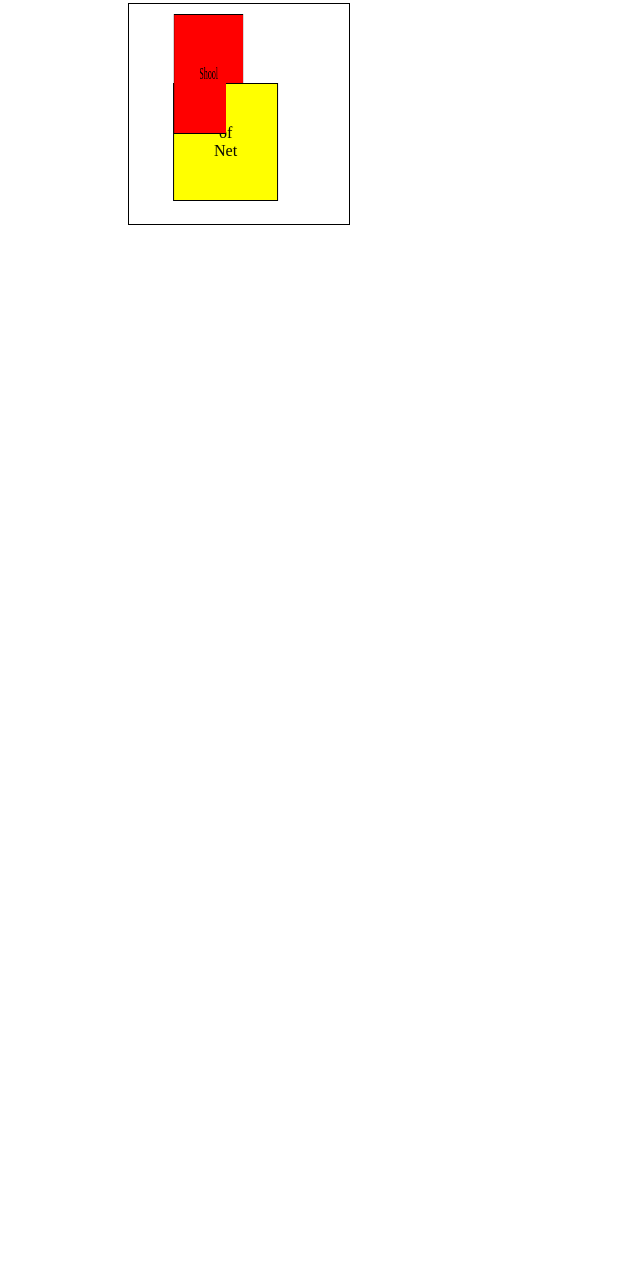
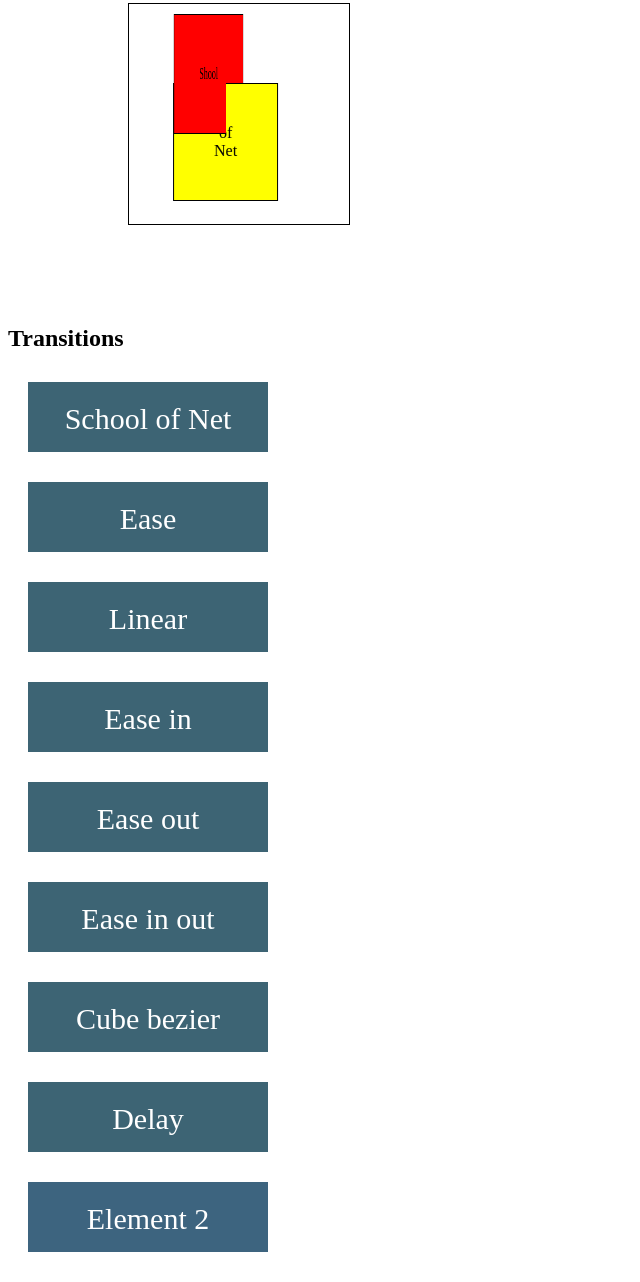
Before and after one commit to marcos-silva-rodrigues/web-vanilla, a plain HTML site: page css3/index.html in a window 1280 px wide. Shown: the part 4572-5854 px from the top of the page, without its empty margins (0-640 px from the left). Before the commit the page ends 4897 px from the top, so only its background shows below. Drawn offline with Linux system fonts and the light colour scheme; files whose address does not match are found by name; a web font is replaced by a local one.

Commit message:
feat(css3): transitions

```diff
--- a/css3/css/index.css
+++ b/css3/css/index.css
@@ -5,6 +5,7 @@
 @import url(font-and-text.css);
 @import url(2d.css);
 @import url(3d.css);
+@import url(transition.css);
 
 .section-example {
   text-align: center;
--- /dev/null
+++ b/css3/css/transition.css
@@ -0,0 +1,70 @@
+.element1 {
+  width: 200px;
+  height: 30px;
+  padding: 20px;
+  text-align: center;
+  font-size: 30px;
+  background-color: #3D6474;
+  color: white;
+  -webkit-transition: background-color 2s, width 3s;
+  transition: background-color 2s, width 3s;
+}
+
+.transitions1 {
+  -webkit-animation-timing-function: ease;
+  transition-timing-function: ease;
+}
+
+.transitions2 {
+  -webkit-animation-timing-function: linear;
+  transition-timing-function: linear;
+}
+
+.transitions3 {
+  -webkit-animation-timing-function: ease-in;
+  transition-timing-function: ease-in;
+}
+
+.transitions4 {
+  -webkit-animation-timing-function: ease-out;
+  transition-timing-function: ease-out;
+}
+
+.transitions5 {
+  -webkit-animation-timing-function: ease-in-out;
+  transition-timing-function: ease-in-out;
+}
+
+.transitions6 {
+  -webkit-animation-timing-function: cubic-bezier(0.4, 2, 0.2, 1);
+  transition-timing-function: cubic-bezier(0.4, 2, 0.2, 1);
+}
+
+.transitions7 {
+  transition-delay: 3s;
+  -webkit-animation-delay: 3s;
+}
+
+.element1:hover {
+  width: 500px;
+  background-color: #0793F3;
+}
+
+.element2 {
+  width: 200px;
+  height: 30px;
+  padding: 20px;
+  text-align: center;
+  font-size: 30px;
+  background-color: #3D647F;
+  color: white;
+  -webkit-transition: width 2s, height 2s, -webkit-transform 2s;
+  transition: width 2s, height 2s, transform 2s;
+}
+
+.element2:hover {
+  width: 300px;
+  height: 300px;
+  -webkit-transform: rotate(180deg);
+  transform: rotate(180deg);
+}
--- a/css3/index.html
+++ b/css3/index.html
@@ -157,6 +157,24 @@
     </div>
   </section>
 
+  <section style="margin-top: 50px;">
+    <h1>Transitions</h1>
+  </section>
+  <section class="section-example">
+
+    <p class="element1">School of Net</p>
+    <p class="element1 transitions1">Ease</p>
+    <p class="element1 transitions2">Linear</p>
+    <p class="element1 transitions3">Ease in</p>
+    <p class="element1 transitions4">Ease out</p>
+    <p class="element1 transitions5">Ease in out</p>
+    <p class="element1 transitions6">Cube bezier</p>
+    <p class="element1 transitions7">Delay</p>
+
+    <p class="element2">Element 2</p>
+
+  </section>
+
 
 </body>
 
```
